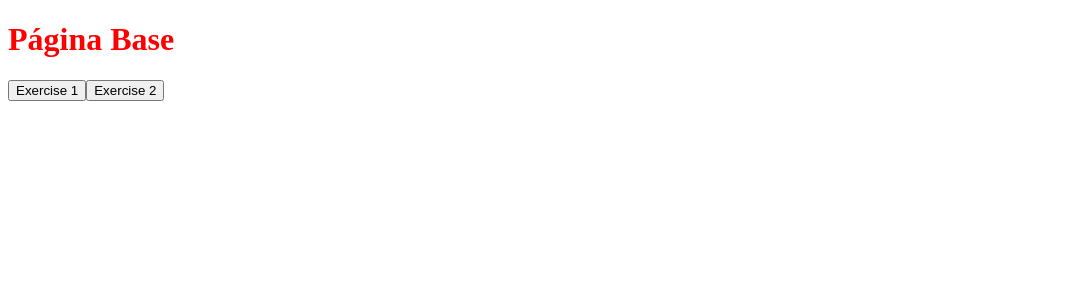
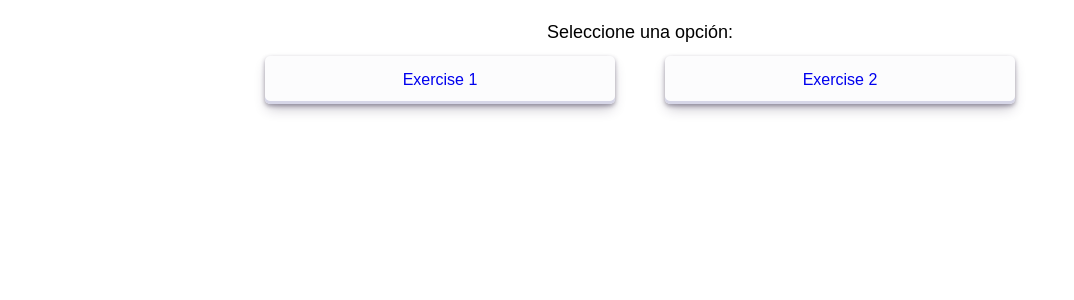
Before and after one commit to sevi221/scroll-mango, a React app: page / in a window 1280 px wide. Shown: the top 300 px of the page, without its empty margins (0-1074 px from the left). Built offline with nearby package versions, Linux system fonts and the light colour scheme.

Commit message:
Feat styles

```diff
--- a/src/App.js
+++ b/src/App.js
@@ -1,13 +1,10 @@
 import React from "react";
 import Layout from "./pages/Layout";
-import { BrowserRouter } from "react-router-dom";
 
 const App = () => {
   return (
     <>
-      <BrowserRouter>
-        <Layout />
-      </BrowserRouter>
+      <Layout />
     </>
   );
 };
--- a/src/assets/scss/Layout.scss
+++ b/src/assets/scss/Layout.scss
@@ -1,3 +1,57 @@
-.title {
-    color: red
+* {
+  font-family: Arial, Helvetica, sans-serif;
+  font-weight: 200;
+  line-height: 1.5rem;
 }
+.container {
+  display: flex;
+  flex-direction: column;
+  justify-content: center;
+  align-items: center;
+  .title {
+    font-size: large;
+  }
+  .button-container {
+    display: flex;
+    column-gap: 50px;
+    align-items: flex-start;
+    button {
+      a {
+        text-decoration: none;
+      }
+      align-items: center;
+      appearance: none;
+      background-color: #fcfcfd;
+      border-radius: 5px;
+      border-width: 0;
+      box-shadow: rgba(45, 35, 66, 0.4) 0 2px 4px,
+        rgba(45, 35, 66, 0.3) 0 7px 13px -3px, #d6d6e7 0 -3px 0 inset;
+      color: #36395a;
+      display: inline-flex;
+      font-size: medium;
+      width: 350px;
+      height: 48px;
+      justify-content: center;
+      overflow: hidden;
+      padding-left: 16px;
+      padding-right: 16px;
+      transition: box-shadow 0.15s, transform 0.15s;
+    }
+    button:hover,
+    button:focus {
+      box-shadow: #d6d6e7 0 0 0 1.5px inset, rgba(45, 35, 66, 0.4) 0 2px 4px,
+        rgba(45, 35, 66, 0.3) 0 7px 13px -3px, #d6d6e7 0 -3px 0 inset;
+    }
+
+    button:hover {
+      box-shadow: rgba(45, 35, 66, 0.4) 0 4px 8px,
+        rgba(45, 35, 66, 0.3) 0 7px 13px -3px, #d6d6e7 0 -3px 0 inset;
+      transform: translateY(-2px);
+    }
+
+    button:active {
+      box-shadow: #d6d6e7 0 3px 7px inset;
+      transform: translateY(2px);
+    }
+  }
+}
--- a/src/pages/Layout.js
+++ b/src/pages/Layout.js
@@ -1,26 +1,29 @@
 import React from "react";
-import { Routes, Route, Outlet, Link } from "react-router-dom";
+import { BrowserRouter as Router, Routes, Route, Link } from "react-router-dom";
 import "../assets/scss/Layout.scss";
 
-const Exercise1 = () => {
-  return <h1>Exercise 1</h1>;
-};
-
-const Exercise2 = () => {
-  return <h1>Exercise 2</h1>;
-};
+const Exercise1 = () => <h1>Hola</h1>;
+const Exercise2 = () => <h1>Adiós</h1>;
 
 const Layout = () => {
   return (
-      <div>
-        <h1 className="title">Página Base</h1>
-        <Link to="/exercise1">
-          <button>Exercise 1</button>
-        </Link>
-        <Link to="/exercise2">
-          <button>Exercise 2</button>
-        </Link>
+    <Router>
+      <div className="container">
+        <h1 className="title">Seleccione una opción:</h1>
+        <div className="button-container">
+          <button>
+            <Link to="/exercise1">Exercise 1</Link>
+          </button>
+          <button>
+            <Link to="/exercise2">Exercise 2</Link>
+          </button>
+        </div>
+        <Routes>
+          <Route path="/exercise1" element={<Exercise1 />} />
+          <Route path="/exercise2" element={<Exercise2 />} />
+        </Routes>
       </div>
+    </Router>
   );
 };
 
```
